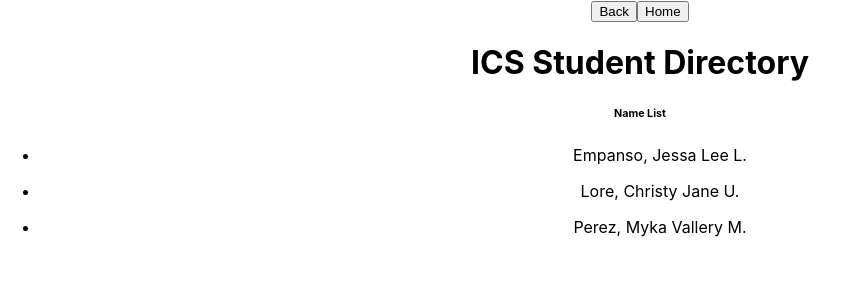
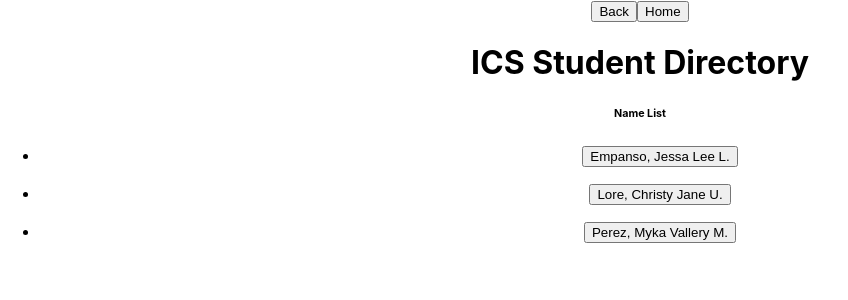
Before and after one commit to garcian5/studentsystem, a React (Create React App) app: page /student-directory in a window 1280 px wide. Shown: the top 300 px of the page, without its empty margins (0-848 px from the left). Built offline with nearby package versions, Linux system fonts and the light colour scheme.

Commit message:
made students clickable and redirect to studentinfo.js

```diff
--- a/src/App.js
+++ b/src/App.js
@@ -5,6 +5,7 @@ import {BrowserRouter as Router, Switch, Route} from 'react-router-dom';
 import Home from './components/Home';
 import Departments from './components/Departments';
 import StudentDirectory from './components/StudentDirectory';
+import StudentInfo from './components/StudentInfo';
 
 function App() {
   return (
@@ -17,6 +18,7 @@ function App() {
           <Route exact path='/' component={Home} />
           <Route exact path='/departments' component={Departments} />
           <Route exact path='/student-directory' component={StudentDirectory} />
+          <Route exact path='/student-info' component={StudentInfo} />
         </Switch>
       </Router>
     </div>
--- a/src/components/StudentDirectory.js
+++ b/src/components/StudentDirectory.js
@@ -15,11 +15,18 @@ export default class StudentDirectory extends Component {
   backBtnClicked = () => {
     this.props.history.push('/departments', this.props.history.location.state);
   }
+
+  toStudentIfoClicked = (student_id) => {
+    this.props.history.push('/student-info', student_id);
+  }
+
   render() {
     // iterate through the list of students and display their names in the list.
     const students_lst = this.state.students.map(student => (
       <ul key={student.id}>
-        <li>{student.lastname}, {student.firstname} {student.middlename}</li>
+        <li>
+          <button onClick={() => this.toStudentIfoClicked(student.id)}>{student.lastname}, {student.firstname} {student.middlename}</button>
+        </li>
       </ul>
     ))
     return (
--- /dev/null
+++ b/src/components/StudentInfo.js
@@ -0,0 +1,11 @@
+import React, { Component } from 'react'
+
+export default class StudentInfo extends Component {
+  render() {
+    return (
+      <div>
+        {this.props.history.location.state}
+      </div>
+    )
+  }
+}
```
Also changed, not shown: 1 other file (tests, documents, lock files or other folders).
